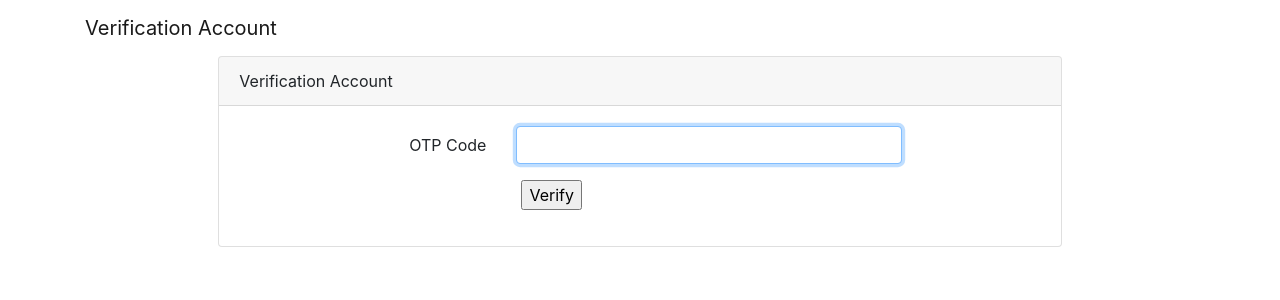
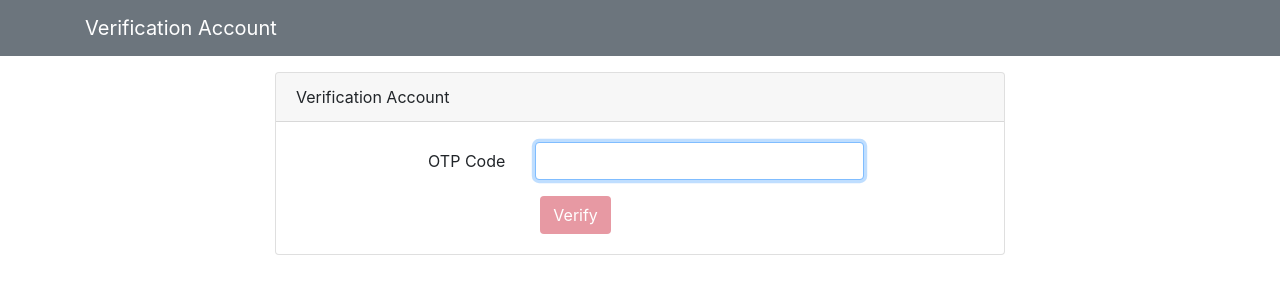
Before and after one commit to jerstineann/FYP-devops, a PHP site: page /SBC/User/verification.php in a window 1280 px wide. Shown: the top 300 px of the page. Run offline with PHP 8.4, Linux system fonts and the light colour scheme; some libraries are stand-ins or nearby versions.

Commit message:
Update verification.php

```diff
--- a/SBCT/User/verification.php
+++ b/SBCT/User/verification.php
@@ -1,43 +1,45 @@
 <?php session_start() ?>
-
-<link href="//maxcdn.bootstrapcdn.com/bootstrap/4.1.1/css/bootstrap.min.css" rel="stylesheet" id="bootstrap-css">
-<script src="//maxcdn.bootstrapcdn.com/bootstrap/4.1.1/js/bootstrap.min.js"></script>
-<script src="//cdnjs.cloudflare.com/ajax/libs/jquery/3.2.1/jquery.min.js"></script>
-<!------ Include the above in your HEAD tag ---------->
-
 <!doctype html>
 <html lang="en">
 <head>
     <!-- Required meta tags -->
     <meta charset="utf-8">
     <meta name="viewport" content="width=device-width, initial-scale=1, shrink-to-fit=no">
-
     <!-- Fonts -->
     <link rel="dns-prefetch" href="https://fonts.gstatic.com">
     <link href="https://fonts.googleapis.com/css?family=Raleway:300,400,600" rel="stylesheet" type="text/css">
-
-    <link rel="stylesheet" href="style.css">
-
     <link rel="icon" href="Favicon.png">
-
+    <link href="//maxcdn.bootstrapcdn.com/bootstrap/4.1.1/css/bootstrap.min.css" rel="stylesheet" id="bootstrap-css">
+    <script src="//maxcdn.bootstrapcdn.com/bootstrap/4.1.1/js/bootstrap.min.js"></script>
+    <script src="//cdnjs.cloudflare.com/ajax/libs/jquery/3.2.1/jquery.min.js"></script>
     <!-- Bootstrap CSS -->
     <link rel="stylesheet" href="https://stackpath.bootstrapcdn.com/bootstrap/4.1.3/css/bootstrap.min.css">
-
+    <style>
+        .navbar-secondary {
+            background-color: #6c757d;
+        }
+        .btn-custom {
+            background-color: #E799A3;
+            color: white;
+        }
+        .btn-custom:hover {
+            background-color: #C65C81;
+        }
+    </style>
     <title>Verification</title>
+    <link rel="icon" type="image/jpg" href="../images/logo-dark.jpg">
 </head>
 <body>
-
-<nav class="navbar navbar-expand-lg navbar-light navbar-laravel">
+<nav class="navbar navbar-expand-lg navbar-secondary bg-secondary navbar-laravel">
     <div class="container">
-        <a class="navbar-brand" href="#">Verification Account</a>
+        <span class="navbar-brand text-white">Verification Account</span>
         <button class="navbar-toggler" type="button" data-toggle="collapse" data-target="#navbarSupportedContent" aria-controls="navbarSupportedContent" aria-expanded="false" aria-label="Toggle navigation">
             <span class="navbar-toggler-icon"></span>
         </button>
     </div>
 </nav>
-
 <main class="login-form">
-    <div class="cotainer">
+    <div class="container my-3">
         <div class="row justify-content-center">
             <div class="col-md-8">
                 <div class="card">
@@ -45,26 +47,22 @@
                     <div class="card-body">
                         <form action="#" method="POST">
                             <div class="form-group row">
-                                <label for="email_address" class="col-md-4 col-form-label text-md-right">OTP Code</label>
+                                <label for="otp" class="col-md-4 col-form-label text-md-right">OTP Code</label>
                                 <div class="col-md-6">
                                     <input type="text" id="otp" class="form-control" name="otp_code" required autofocus>
                                 </div>
                             </div>
 
                             <div class="col-md-6 offset-md-4">
-                                <input type="submit" value="Verify" name="verify">
+                                <input type="submit" value="Verify" name="verify" class="btn btn-custom">
                             </div>
+                        </form>
                     </div>
-                    </form>
                 </div>
             </div>
         </div>
     </div>
-    </div>
-
 </main>
-</body>
-</html>
 <?php
     include('../indata/connect.php');
     if(isset($_POST["verify"])){
@@ -79,15 +77,16 @@
            </script>
            <?php
         }else{
-            mysqli_query($connect, "UPDATE user_login SET user_status = 'Active' WHERE user_email = '$email'");
+            $select_query = "UPDATE user_table SET user_email_status = 'Verified' WHERE user_email = '$email'";
+            $result = mysqli_query($con, $select_query);
             ?>
              <script>
-                 alert("Verfiy account done, you may sign in now");
-                   window.location.replace("user_login.php");
+                 alert("Verify account done, you may sign in now");
+                 window.location.replace("user_login.php");
              </script>
              <?php
         }
-
     }
-
 ?>
+</body>
+</html>
```
